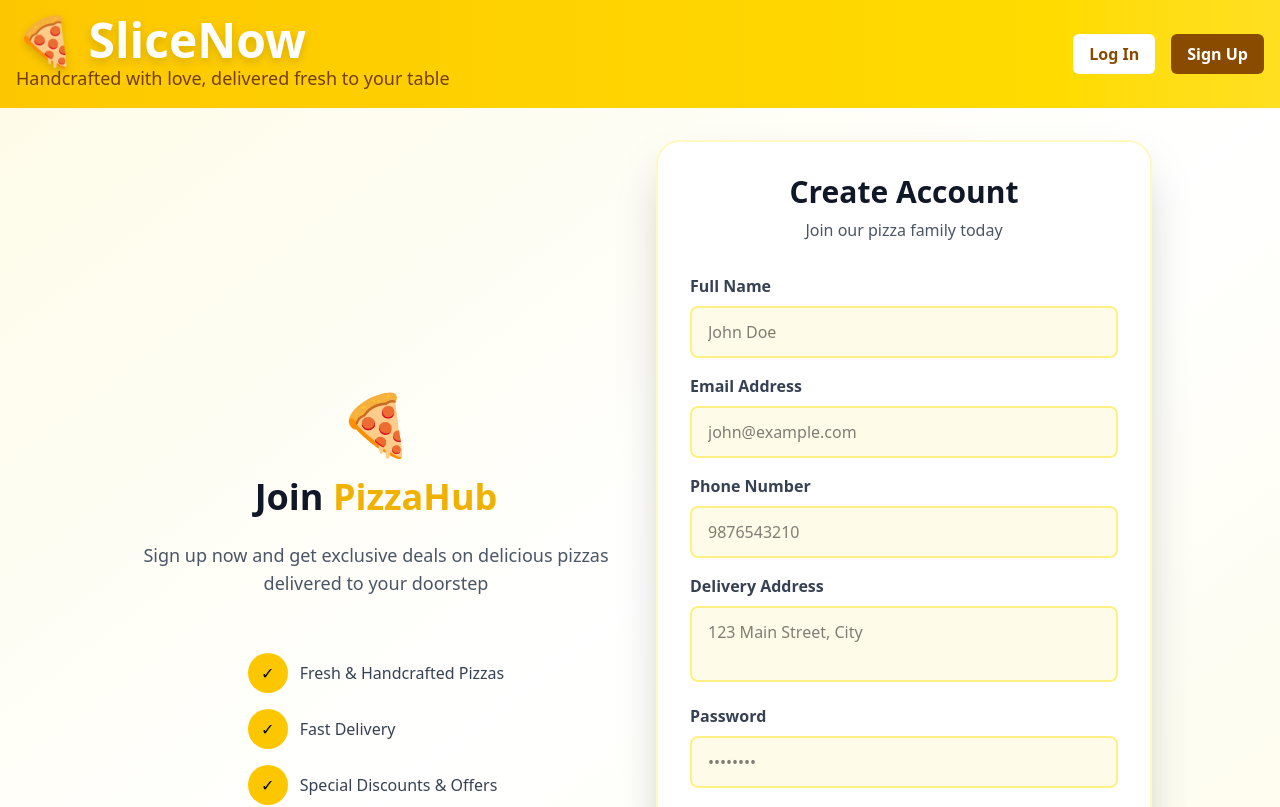
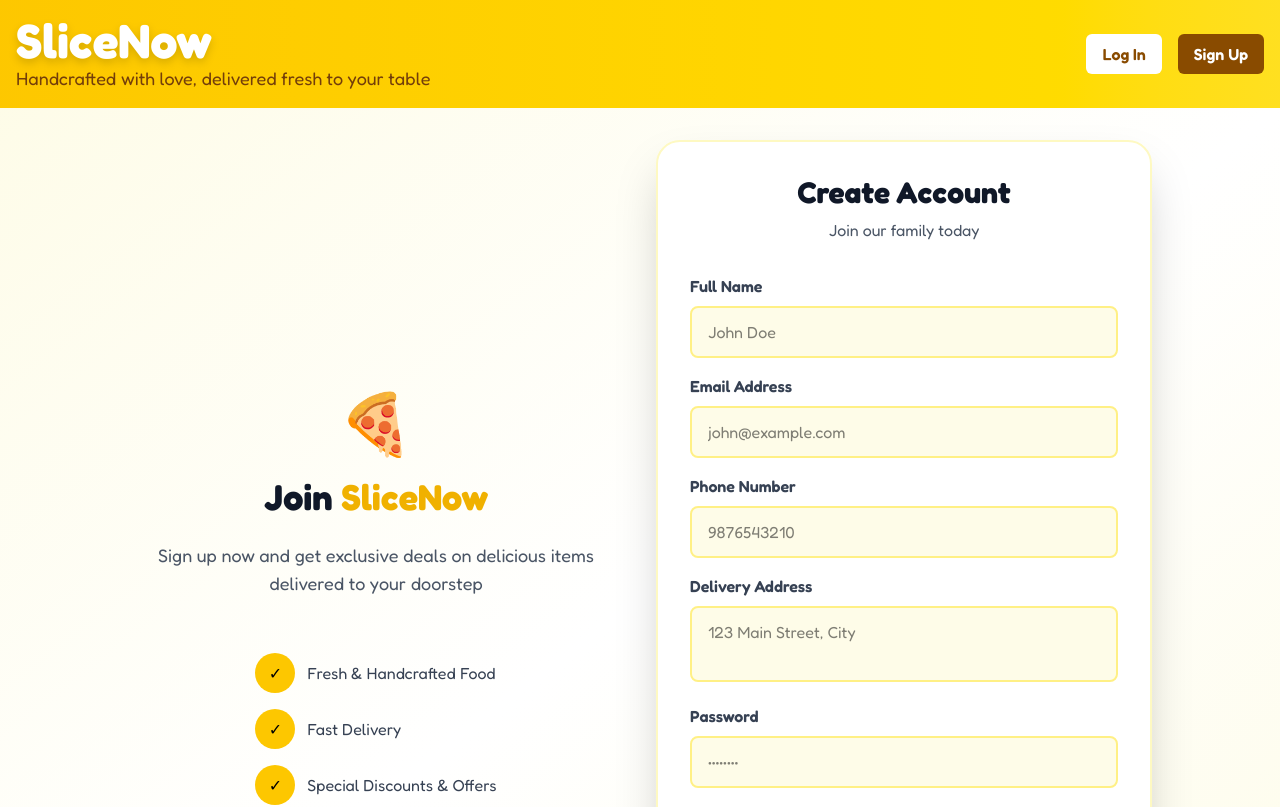
Before and after one commit to saritasubhra/nextjs-project, a Next.js app in the folder client/: page /signup in a window 1280 px wide. Shown: the top 807 px of the page. Built offline with nearby package versions, Linux system fonts and the light colour scheme; no server answers.

Commit message:
UI update

```diff
--- a/client/app/(auth)/login/page.js
+++ b/client/app/(auth)/login/page.js
@@ -13,7 +13,7 @@ export default function LoginPage() {
               Welcome Back to <span className="text-yellow-500">SliceNow</span>
             </h1>
             <p className="text-gray-600 text-center text-lg">
-              Sign in to your account and order delicious pizzas with special
+              Sign in to your account and order delicious items with special
               member discounts
             </p>
 
--- a/client/app/(auth)/signup/page.js
+++ b/client/app/(auth)/signup/page.js
@@ -10,10 +10,10 @@ export default function SignupPage() {
           <div className="hidden md:flex flex-col justify-center items-center space-y-6">
             <div className="text-6xl">🍕</div>
             <h1 className="text-4xl font-bold text-center text-gray-900">
-              Join <span className="text-yellow-500">PizzaHub</span>
+              Join <span className="text-yellow-500">SliceNow</span>
             </h1>
             <p className="text-gray-600 text-center text-lg">
-              Sign up now and get exclusive deals on delicious pizzas delivered
+              Sign up now and get exclusive deals on delicious items delivered
               to your doorstep
             </p>
             <div className="space-y-4 mt-8">
@@ -22,7 +22,7 @@ export default function SignupPage() {
                   ✓
                 </div>
                 <p className="text-gray-700 font-medium">
-                  Fresh & Handcrafted Pizzas
+                  Fresh & Handcrafted Food
                 </p>
               </div>
               <div className="flex items-center space-x-3">
@@ -49,7 +49,7 @@ export default function SignupPage() {
                 {" "}
                 Create Account
               </h2>
-              <p className="text-gray-600 mt-2">Join our pizza family today</p>
+              <p className="text-gray-600 mt-2">Join our family today</p>
             </div>
 
             <SignupForm />
--- a/client/app/_components/Header.js
+++ b/client/app/_components/Header.js
@@ -15,7 +15,7 @@ export default function Header() {
         {/* Logo and Title */}
         <div>
           <h1 className="text-4xl md:text-5xl font-bold text-white drop-shadow-lg">
-            🍕 SliceNow
+            SliceNow
           </h1>
           <p className="text-yellow-900 text-lg">
             Handcrafted with love, delivered fresh to your table
--- a/client/app/cart/page.js
+++ b/client/app/cart/page.js
@@ -38,7 +38,7 @@ export default function CartPage() {
                   {/* Image */}
                   <div className="relative w-24 h-24 bg-gray-100 rounded-lg overflow-hidden shrink-0">
                     <Image
-                      src={`http://localhost:8000${item.pizzaId.image}`}
+                      src={`${process.env.NEXT_PUBLIC_BACKEND_URL}${item.pizzaId.image}`}
                       alt={item.pizzaId.name}
                       fill
                       className="object-cover"
--- a/client/app/layout.js
+++ b/client/app/layout.js
@@ -1,19 +1,22 @@
-import { Geist, Geist_Mono } from "next/font/google";
+// import { Geist, Geist_Mono } from "next/font/google";
 import "./globals.css";
 import AuthProvider from "@/context/AuthContext";
 import Header from "./_components/Header";
 import { Toaster } from "react-hot-toast";
 import CartProvider from "@/context/CartContext";
+import { Fredoka } from "next/font/google";
 
-const geistSans = Geist({
-  variable: "--font-geist-sans",
-  subsets: ["latin"],
-});
+const fredoka = Fredoka({ subsets: ["latin"], weight: ["400", "600", "700"] });
 
-const geistMono = Geist_Mono({
-  variable: "--font-geist-mono",
-  subsets: ["latin"],
-});
+// const geistSans = Geist({
+//   variable: "--font-geist-sans",
+//   subsets: ["latin"],
+// });
+
+// const geistMono = Geist_Mono({
+//   variable: "--font-geist-mono",
+//   subsets: ["latin"],
+// });
 
 export const metadata = {
   title: "Create Next App",
@@ -24,7 +27,8 @@ export default function RootLayout({ children }) {
   return (
     <html lang="en">
       <body
-        className={`${geistSans.variable} ${geistMono.variable} antialiased min-h-screen bg-linear-to-b from-yellow-50 to-white`}
+        // className={`${geistSans.variable} ${geistMono.variable} antialiased min-h-screen bg-linear-to-b from-yellow-50 to-white`}
+        className={`${fredoka.className} antialiased min-h-screen bg-linear-to-b from-yellow-50 to-white`}
       >
         <AuthProvider>
           <CartProvider>
--- a/client/app/page.js
+++ b/client/app/page.js
@@ -9,6 +9,23 @@ async function Home() {
 
   return (
     <div className="max-w-5xl 2xl:max-w-6xl mx-auto px-2 py-12">
+      {/* Hero Section */}
+      <section className="relative px-12 pb-10 flex flex-col items-center text-center">
+        <h1 className="text-6xl md:text-8xl font-bold mb-4">
+          Delight in <br />
+          <span className="text-[#FACC15]">every bite!</span>
+        </h1>
+
+        <p className="max-w-md text-gray-600 mb-8">
+          Experience the joy of perfectly baked pizzas, made with love and
+          crafted to bring a smile to every celebration.
+        </p>
+
+        <button className="bg-[#FACC15] text-black px-8 py-3 rounded-full font-bold shadow-lg hover:bg-[#EAB308] transition">
+          SHOP NOW
+        </button>
+      </section>
+
       {pizzas.length === 0 ? (
         <div className="text-center py-16">
           <p className="text-2xl text-yellow-700 font-semibold">
@@ -18,11 +35,11 @@ async function Home() {
         </div>
       ) : (
         <>
-          <p className="text-center text-gray-600 mb-10 text-lg">
+          {/* <p className="text-center text-gray-600 mb-10 text-lg">
             Choose from {pizzas.length} delicious options
-          </p>
+          </p> */}
 
-          <div className="grid gap-6 grid-cols-1 sm:grid-cols-2 lg:grid-cols-3 2xl:grid-cols-4">
+          <div className="grid gap-6 grid-cols-1 sm:grid-cols-2 xl:grid-cols-3 2xl:grid-cols-4">
             {pizzas.map((pizza) => (
               <div
                 key={pizza._id}
@@ -31,7 +48,7 @@ async function Home() {
                 {/* Image Container */}
                 <div className="relative w-full h-56 bg-gray-100 overflow-hidden">
                   <Image
-                    src={`http://localhost:8000${pizza.image}`}
+                    src={`${process.env.NEXT_PUBLIC_BACKEND_URL}${pizza.image}`}
                     alt={pizza.name}
                     fill
                     className="object-cover group-hover:scale-110 transition-transform duration-300"
@@ -40,7 +57,7 @@ async function Home() {
 
                 {/* Content Container */}
                 <div className="p-5">
-                  <h2 className="text-xl font-bold text-gray-900 mb-2  transition-colors">
+                  <h2 className="text-xl font-bold text-gray-900 mb-2 transition-colors">
                     {pizza.name}
                   </h2>
 
--- a/client/app/pizza/[pizzaId]/page.js
+++ b/client/app/pizza/[pizzaId]/page.js
@@ -20,7 +20,7 @@ async function Pizza({ params }) {
           <div className="flex flex-col space-y-4">
             <div className="relative w-full h-72 md:h-80 bg-gray-100 rounded-2xl overflow-hidden shadow-lg border-2 border-yellow-200">
               <Image
-                src={`http://localhost:8000${pizza.image}`}
+                src={`${process.env.NEXT_PUBLIC_BACKEND_URL}${pizza.image}`}
                 alt={pizza.name}
                 fill
                 className="object-cover hover:scale-110 transition-transform duration-300"
--- a/client/lib/axios.js
+++ b/client/lib/axios.js
@@ -1,7 +1,8 @@
 import axios from "axios";
 
 const axiosInstance = axios.create({
-  baseURL: "http://localhost:8000/api/v1",
+  // baseURL: "http://localhost:8000/api/v1",
+  baseURL: `${process.env.NEXT_PUBLIC_BACKEND_URL}/api/v1`,
   withCredentials: true, // send cookies to the server
 });
 
```
